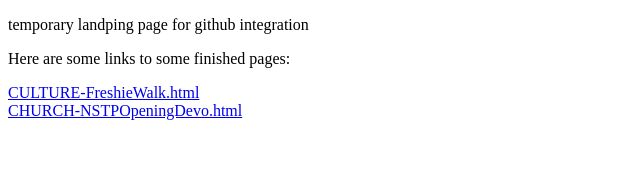
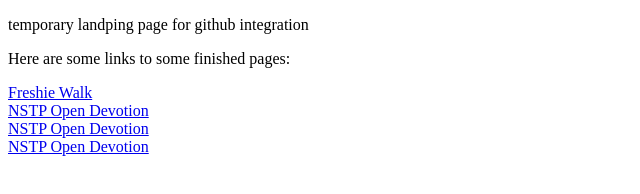
Before and after one commit to rojojoeybiden/RojoGE10WPE, a plain HTML site: page index.html in a window 1280 px wide. Shown: the whole page, without its empty margins (0-640 px from the left). Drawn offline with Linux system fonts and the light colour scheme.

Commit message:
Add files via upload

```diff
--- a/index.html
+++ b/index.html
@@ -8,8 +8,12 @@
 <body>
     <p>temporary landping page for github integration</p>
     <p>Here are some links to some finished pages:</p>
-    <a href="CULTURE-FreshieWalk.html">CULTURE-FreshieWalk.html</a>
+    <a href="CULTURE-FreshieWalk.html">Freshie Walk</a>
     <br>
-    <a href="CHURCH-NSTPOpeningDevo.html">CHURCH-NSTPOpeningDevo.html</a>
+    <a href="CHURCH-NSTPOpeningDevo.html">NSTP Open Devotion</a>
+    <br>
+    <a href="CULTURE-ParadeOfLights.html">NSTP Open Devotion</a>
+    <br>
+    <a href="CULTURE-ImprovQuest.html">NSTP Open Devotion</a>
 </body>
 </html>
```
